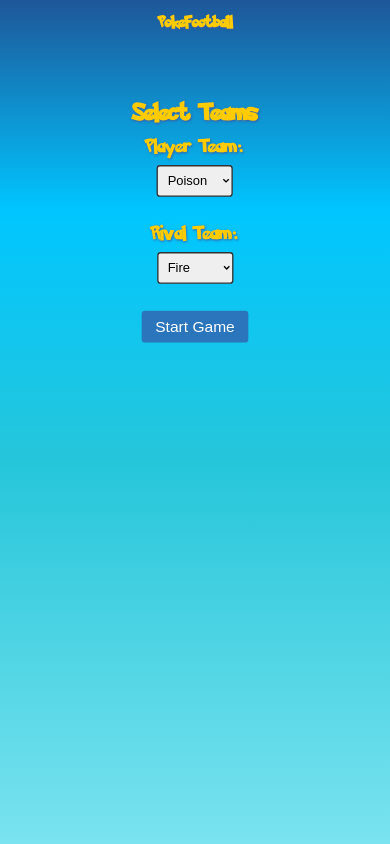
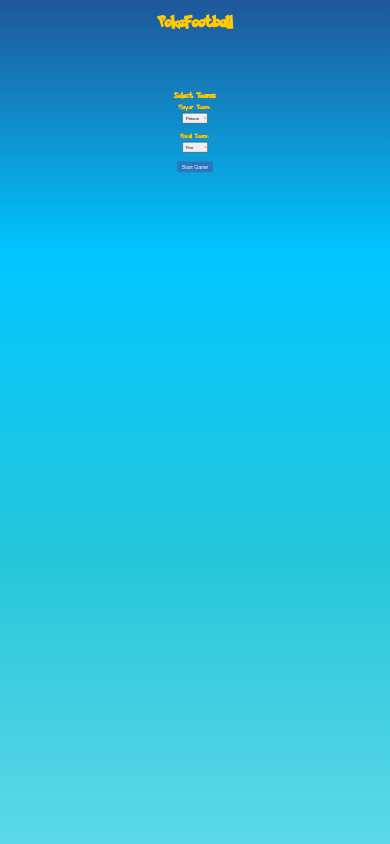
Before and after one commit to XixoEcaP/PokeFootballDemo, a React (Create React App) app: page / in a window 390 px wide. Shown: the top 844 px of the page. Built offline with nearby package versions, Linux system fonts and the light colour scheme.

Commit message:
Adding better ai

```diff
--- a/src/components/AIPlayer.jsx
+++ b/src/components/AIPlayer.jsx
@@ -131,7 +131,7 @@ const AIPlayer = ({ id, type, initialX, initialY, role, ball, setBall, setAIPlay
       setPlayer(prevPlayer => ({ ...prevPlayer, hasBall: true }));
     }
 
-    if (player.hasBall) {
+    if (player.hasBall&&ball.possessedBy !== 1 && ball.possessedBy !== 2& ball.possessedBy !== null) {
       // Shoot the ball diagonally if near top or bottom
       if (newY <= 2) {
         // Shoot diagonally downwards
@@ -263,7 +263,7 @@ const AIPlayer = ({ id, type, initialX, initialY, role, ball, setBall, setAIPlay
 
         // Update ball position if player has possession
         if (player.hasBall) {
-            if (ball.possessedBy !== 1 && ball.possessedBy !== 2) {
+            if (ball.possessedBy !== 1 && ball.possessedBy !== 2& ball.possessedBy !== null) {
                 setBallPositionInFrontOfPlayer(newX, newY, newDirection);
             }
             var targetX;
@@ -271,7 +271,7 @@ const AIPlayer = ({ id, type, initialX, initialY, role, ball, setBall, setAIPlay
 var randomDistance = Math.floor(Math.random() * 8) + 5; // Random number between 5 and 12
 
             // Check if forward is in shooting range
-            if (newX <= 7 && (ball.possessedBy !== 1 && ball.possessedBy !== 2)) {
+            if (newX <= 7 && (ball.possessedBy !== 1 && ball.possessedBy !== 2&&ball.possessedBy !== null)) {
                 // Function to check if a player is blocking the ball's path
                 const isBlockedByPlayer = (x, y) => {
                     return players && players.some(p => (p.id === 1 || p.id === 2) && p.x === x && (p.y === y || p.y + 1 === y));
--- a/src/components/Site.css
+++ b/src/components/Site.css
@@ -120,7 +120,7 @@ html, body {
 /* Media queries for mobile devices */
 @media only screen and (max-width: 600px) {
   html, body {
-    height: 100%;
+    height: 120%;
     width: 100%;
     overflow: hidden;
   }
@@ -130,6 +130,7 @@ html, body {
     justify-content: flex-start; /* Align content to the top to remove blank space */
     transform: scale(0.45); /* Scale down the content */
     transform-origin: top; /* Align content to the top */
+
   }
 
   .instructions {
@@ -144,16 +145,15 @@ html, body {
     display: flex; /* Show controls on mobile */
     flex-direction: row;
     justify-content: space-around;
-    width: 250%;
-
-transform: scale(0.7);
+    width: 300%;
+    margin-left: -45px;
   }
 
   .directional-buttons {
     flex-direction: column;
     align-items: center;
     width: auto;
-    margin-left: 10px;
+
   }
 
   .horizontal-buttons {
@@ -165,7 +165,8 @@ transform: scale(0.7);
   .directional-buttons button {
     width: 120px; /* Increase button size */
     height: 120px; /* Increase button size */
-    margin: 20px; /* Increase margin */
+    margin: 20px;
+    margin-left: 120px; /* Increase margin */
     font-size: 24px; /* Adjust font size */
   }
 
@@ -177,7 +178,8 @@ transform: scale(0.7);
   }
 
   .action-buttons button {
-    margin: 20px;
+
+    margin: 40px;
     width: 120px; /* Increase button size */
     height: 120px; /* Increase button size */
     font-size: 18px; /* Adjust font size */
--- a/src/components/TeamSelectionMenu.css
+++ b/src/components/TeamSelectionMenu.css
@@ -67,8 +67,8 @@
 @media only screen and (max-width: 600px) {
     .container2 {
 
-        padding-top: 50%;
-      transform: scale(1.5);
+
+      transform: scale(0.5);
     }
 
 
```
